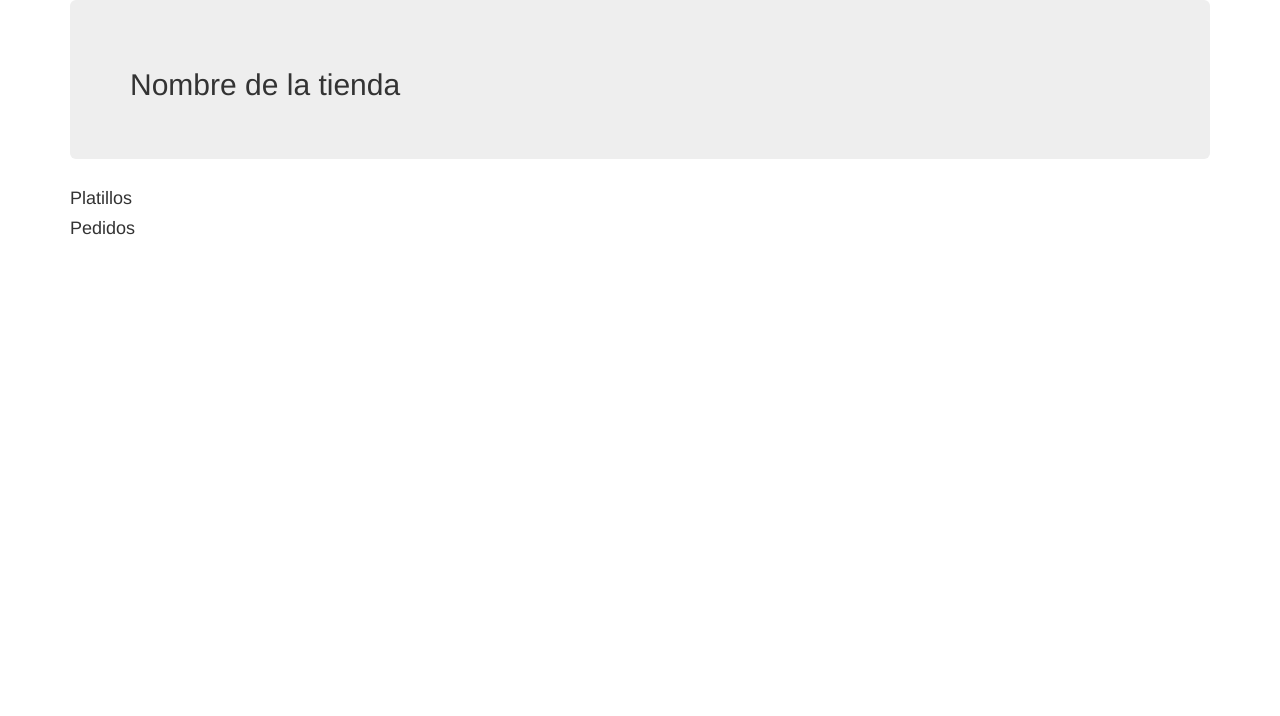
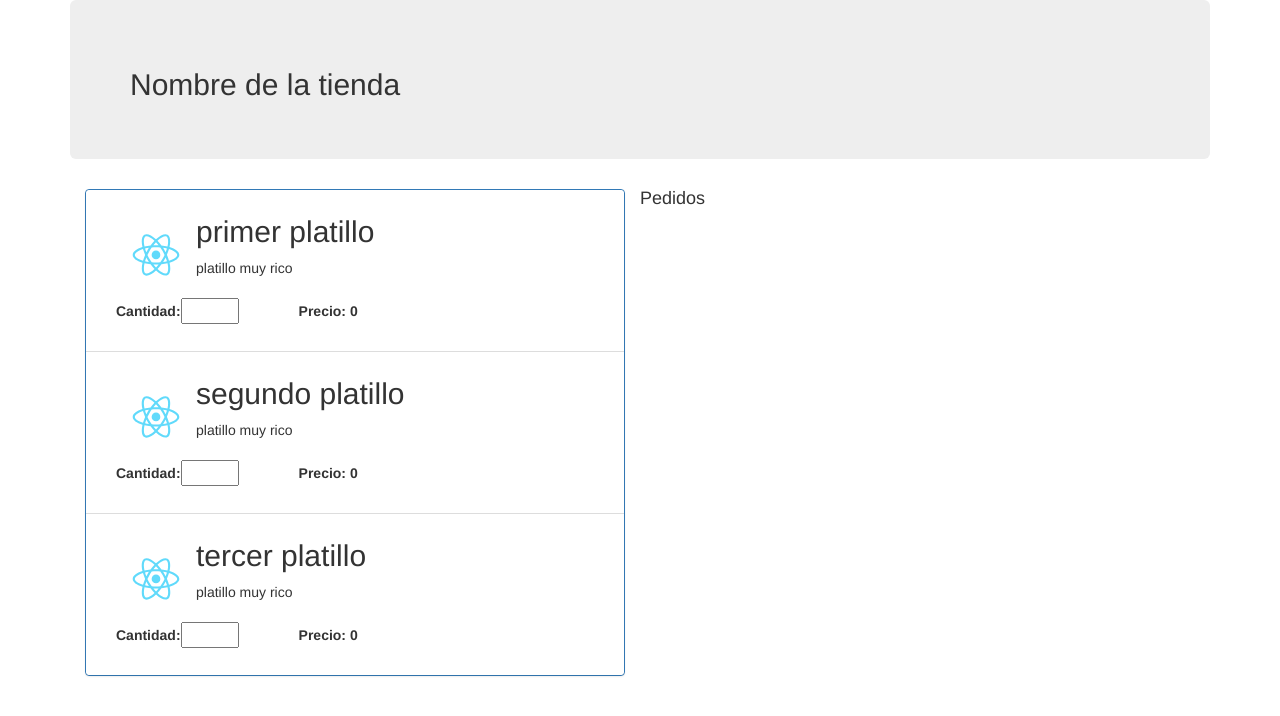
Before and after one commit to CriGacituaFlores/ReactMobx, a React (Create React App) app: page / in a window 1280 px wide. Shown: the top 716 px of the page. Built offline with nearby package versions, Linux system fonts and the light colour scheme; the HTML template or start-up script is replaced by a standard one.

Commit message:
component with dummy data

```diff
--- a/src/Lienzo.js
+++ b/src/Lienzo.js
@@ -1,4 +1,5 @@
 import React, { Component } from 'react';
+import Platillos from './Platillos';
 
 class Lienzo extends Component {
   render(){
@@ -7,7 +8,7 @@ class Lienzo extends Component {
         <div className="jumbotron">
           <h2>Nombre de la tienda</h2>
         </div>
-        <h4>Platillos</h4>
+        <Platillos/>
         <h4>Pedidos</h4>
       </div>
     )
--- /dev/null
+++ b/src/Ordenar.js
@@ -0,0 +1,27 @@
+import React, { Component } from 'react';
+
+class Ordenar extends Component {
+
+  constructor(props){
+    super(props);
+    this.actualizarCantidad = this.actualizarCantidad.bind(this);
+  }
+
+  actualizarCantidad(e){
+    console.log(e);
+  }
+
+  render(){
+    return(
+      <div>
+        <br/>
+        <label>Cantidad: </label>
+        <input onChange={this.actualizarCantidad} type="number" min="0" max="20"/>
+        <label className="EspacioPlatillo">Precio: {this.props.precio}</label>
+      </div>
+    )
+  }
+
+}
+
+export default Ordenar;
--- /dev/null
+++ b/src/Platillos.css
@@ -0,0 +1,46 @@
+.ImagenPlatillo {
+  height: 80px;
+  width: 80px;
+  float: left;
+}
+
+.Platillo-Menu{
+  max-height: 500px;
+  overflow-y: auto;
+  overflow-x: hidden;
+}
+
+.Pedidos-Menu {
+  max-height: 600px;
+  overflow-y: auto;
+  overflow-x: hidden;
+}
+
+.TitlePlatillo {
+  margin-top: 0;
+  text-align: left;
+}
+
+.DescripcionPlatillo {
+  text-align: justify;
+}
+
+.PrecioPlatillo {
+  margin-left: 60px;
+}
+
+.EspacioPlatillo {
+  margin-left: 60px;
+}
+
+.AlineacionBoton {
+  float: right;
+}
+
+.APrecioCantidad {
+  float: right;
+}
+
+.ListMargin {
+  margin-left: 20px;
+}
--- /dev/null
+++ b/src/Platillos.js
@@ -0,0 +1,40 @@
+import React, { Component } from 'react';
+import './Platillos.css';
+import logo from './logo.svg';
+import VarTiendaController from './TiendaController';
+import Ordenar from './Ordenar';
+
+class Platillos extends Component {
+  render(){
+    let platillos_div = [];
+
+    const llenar_array_platillos_div = VarTiendaController.platillos.forEach(
+      (value,index)=>(
+        platillos_div.push(
+          <div className="list-group-item" key={index}>
+            <div className="panel-body">
+              <img role="presentation" src={logo} className="ImagenPlatillo"/>
+              <h2 className="TitlePlatillo"> { value.nombre } </h2>
+              <div className="DescripcionPlatillo">{value.descripcion}</div>
+              <Ordenar precio={value.precio}/>
+            </div>
+          </div>
+        )
+      )
+    )
+
+    return(
+      <div className="container col-md-6">
+        <div>
+          <div className="panel panel-primary">
+            <div className="list-group Platillo-Menu">
+              {platillos_div}
+            </div>
+          </div>
+        </div>
+      </div>
+    );
+  }
+}
+
+export default Platillos;
--- /dev/null
+++ b/src/TiendaController.js
@@ -0,0 +1,25 @@
+import { extendObservable, computed } from 'mobx';
+
+class TiendaController {
+  constructor(){
+    extendObservable(this, {
+      platillos: [{
+        nombre: "primer platillo",
+        descripcion: "platillo muy rico",
+        precio: 0
+      },{
+        nombre: "segundo platillo",
+        descripcion: "platillo muy rico",
+        precio: 0
+      },{
+        nombre: "tercer platillo",
+        descripcion: "platillo muy rico",
+        precio: 0
+      }]
+    });
+  }
+}
+
+var VarTiendaController = new TiendaController();
+
+export default VarTiendaController;
```
